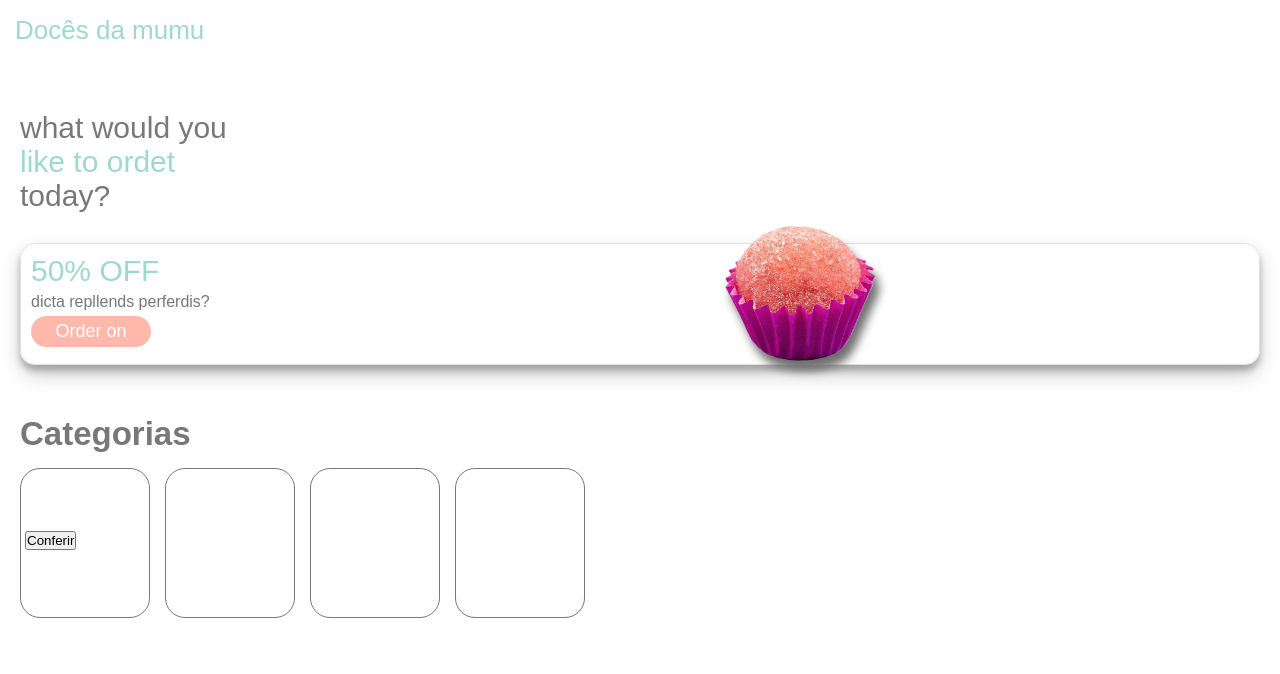
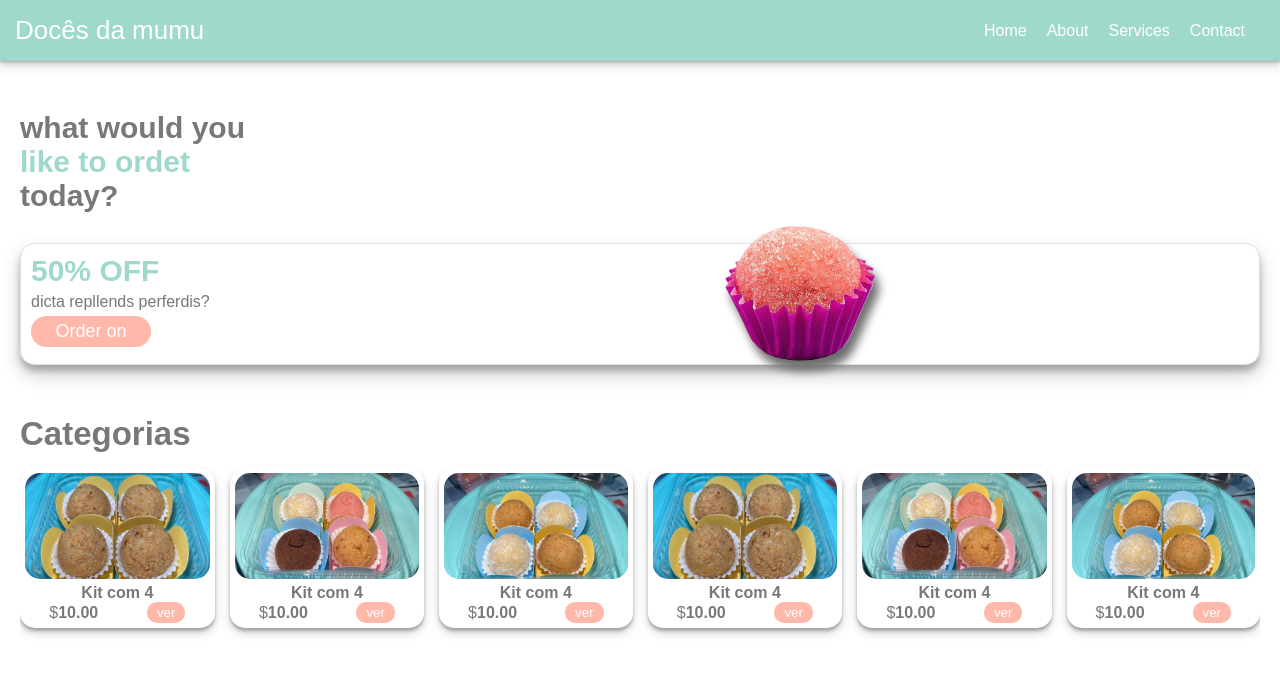
Before and after one commit to alexandredomi/FGTS, a plain HTML site: page index.html in a window 1280 px wide. Drawn offline with Linux system fonts and the light colour scheme.

Commit message:
add categorias

```diff
--- a/index.html
+++ b/index.html
@@ -52,24 +52,75 @@
       <div class="atalhos-categorias">
         <div class="conteudo">
           <div class="img-conteudo">
-            <img src="" alt="">
+            <img src="imagens/WhatsApp Image 2024-04-21 at 21.05.41 (1).jpeg" alt="">
           </div>
           <div class="tirulo-conteudo">
             <h3>Kit com 4</h3>
           </div>
-          <div class="precp-botao">
-
-            <button>Conferir</button>
+          <div class="preco-botao">
+            <p>$<strong>10.00</strong></p>
+            <button>ver</button>
           </div>
         </div>
         <div class="conteudo">
-          <img src="" alt="">
+          <div class="img-conteudo">
+            <img src="imagens/WhatsApp Image 2024-04-21 at 21.05.41 (2).jpeg" alt="">
+          </div>
+          <div class="tirulo-conteudo">
+            <h3>Kit com 4</h3>
+          </div>
+          <div class="preco-botao">
+            <p>$<strong>10.00</strong></p>
+            <button>ver</button>
+          </div>
         </div>
         <div class="conteudo">
-          <img src="" alt="">
+          <div class="img-conteudo">
+            <img src="imagens/WhatsApp Image 2024-04-21 at 21.05.41 (3).jpeg" alt="">
+          </div>
+          <div class="tirulo-conteudo">
+            <h3>Kit com 4</h3>
+          </div>
+          <div class="preco-botao">
+            <p>$<strong>10.00</strong></p>
+            <button>ver</button>
+          </div>
         </div>
         <div class="conteudo">
-          <img src="" alt="">
+          <div class="img-conteudo">
+            <img src="imagens/WhatsApp Image 2024-04-21 at 21.05.41 (1).jpeg" alt="">
+          </div>
+          <div class="tirulo-conteudo">
+            <h3>Kit com 4</h3>
+          </div>
+          <div class="preco-botao">
+            <p>$<strong>10.00</strong></p>
+            <button>ver</button>
+          </div>
+        </div>
+        <div class="conteudo">
+          <div class="img-conteudo">
+            <img src="imagens/WhatsApp Image 2024-04-21 at 21.05.41 (2).jpeg" alt="">
+          </div>
+          <div class="tirulo-conteudo">
+            <h3>Kit com 4</h3>
+          </div>
+          <div class="preco-botao">
+            <p>$<strong>10.00</strong></p>
+            <button>ver</button>
+          </div>
+        </div>
+        <div class="conteudo">
+          <div class="img-conteudo">
+            <img src="imagens/WhatsApp Image 2024-04-21 at 21.05.41 (3).jpeg" alt="">
+          </div>
+          <div class="tirulo-conteudo">
+            <h3>Kit com 4</h3>
+          </div>
+          <div class="preco-botao">
+            <p>$<strong>10.00</strong></p>
+            <button>ver</button>
+          </div>
         </div>
       </div>
     </section>
--- a/style.css
+++ b/style.css
@@ -19,8 +19,10 @@ body{
   }
 
   header {
-    color: var(--cor-verde-claro);
+    color: var(--cor-branca);
+    background-color: var(--cor-verde-claro);
     padding: 15px 0;
+    box-shadow: 0 1px 1px rgba(37, 37, 37, 0.1), 0 2px 2px rgba(47, 47, 47, 0.1), 0 4px 4px rgba(39, 39, 39, 0.1), 0 8px 8px rgba(109, 109, 109, 0.132);
   }
 
   .container {
@@ -58,7 +60,7 @@ body{
   .line1, .line2, .line3 {
     width: 30px;
     height: 3px;
-    background-color: var(--cor-verde-claro);
+    background-color: var(--cor-branca);
     margin: 3px;
     border-radius: 3px;
     transition: transform 0.3s ease-in-out;
@@ -86,6 +88,7 @@ body{
   }
   #home .text-home p, span{
     font-size: 30px;
+    font-weight: 600;
   }
   #home .text-home span{
     color: var(--cor-verde-claro);
@@ -106,6 +109,9 @@ body{
   }
   .slogam .slo-esq span{
     color: var(--cor-verde-claro);
+  }
+  .slogam .slo-esq p{
+    font-weight:400;
   }
   .slogam .slo-esq button{
     width: 120px;
@@ -128,6 +134,7 @@ body{
     top: -30px;
     filter: drop-shadow(5px 10px 5px #6e6e6e);
   }
+  /* ----------fim home --------- */
   #categorias{
     color: var(--cor-cinza);
     font-size: 22px;
@@ -138,24 +145,59 @@ body{
     display: flex;
     gap: 15px;
     padding: 15px 0px;
+    overflow: hidden;
+    overflow-x: scroll;
   }
   #categorias .atalhos-categorias .conteudo{
-        width: 130px;
-        height: 150px;
-        border: solid 1px var(--cor-cinza);
-        border-radius: 20px;
-        padding: 4px;
+    display: flex;
+    flex-direction: column;
+    min-width: 120px;
+    height: 160px;
+    /* border: solid 1px var(--cor-cinza); */
+    border-radius: 15px;
+    padding: 5px;
+    box-shadow: 0 5px 10px rgba(0,0,0,0.19), 0 3px 3px rgba(0,0,0,0.23);
+  }
+  #categorias .atalhos-categorias .conteudo:hover{
+    box-shadow: 0 10px 20px rgba(0,0,0,0.19), 0 6px 6px rgba(0,0,0,0.23);
+    transition: 0.3s;
+  }
+  #categorias .atalhos-categorias .conteudo .img-conteudo{
+    width: 100%;
+    height: 100%;
+    display: flex;
+    align-items: center;
+    justify-content: center;
+    overflow: hidden;
+  }
+  #categorias .atalhos-categorias .conteudo .img-conteudo img{
+    width: 100%;
+    height: 100%;
+    border-radius: 15px;
+    object-fit: cover;
   }
   #categorias .atalhos-categorias .conteudo h3{
+    color: var(--cor-cinza);
+    font-size: 16px;
+    margin: 5px 0px 0px ;
+    text-align: center;
+}
+  #categorias .atalhos-categorias .conteudo .preco-botao{
+    display: flex;
+    align-items: center;
+    justify-content: space-around;
+    color: var(--cor-cinza);
+    font-size: 16px;
+  }
+  #categorias .atalhos-categorias .conteudo .preco-botao button{
+    border: none;
+    background-color: var(--cor-rosa-escuro-botao);
     color: var(--cor-branca);
-    font-size: 22px;
-}
-#categorias .atalhos-categorias .conteudo p{
-    color: var(--cor-branca);
-    font-size: 18px;
-}
-  /* ----------fim home --------- */
-  @media screen and (max-width: 768px) {
+    border-radius: 10px;
+    padding: 3px 10px;
+  }
+
+  @media screen and (max-width: 510px) {
     nav {
       display: none;
     }
```
